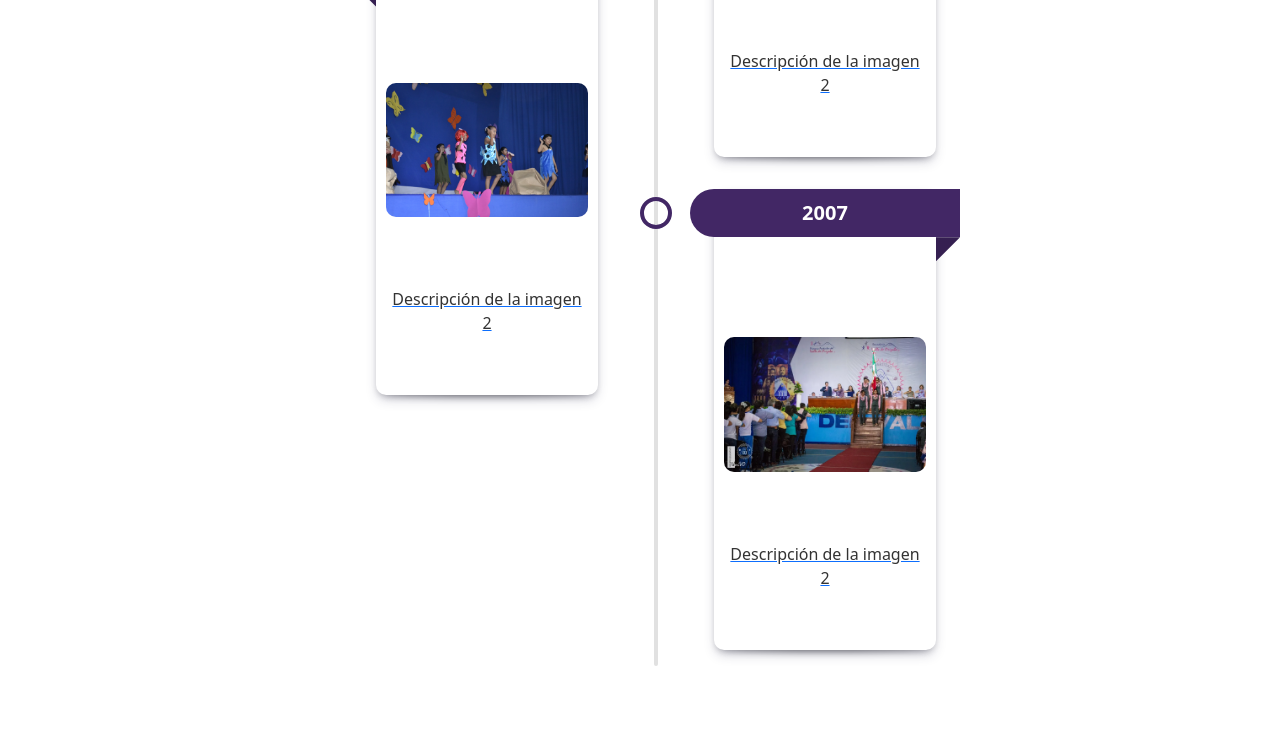
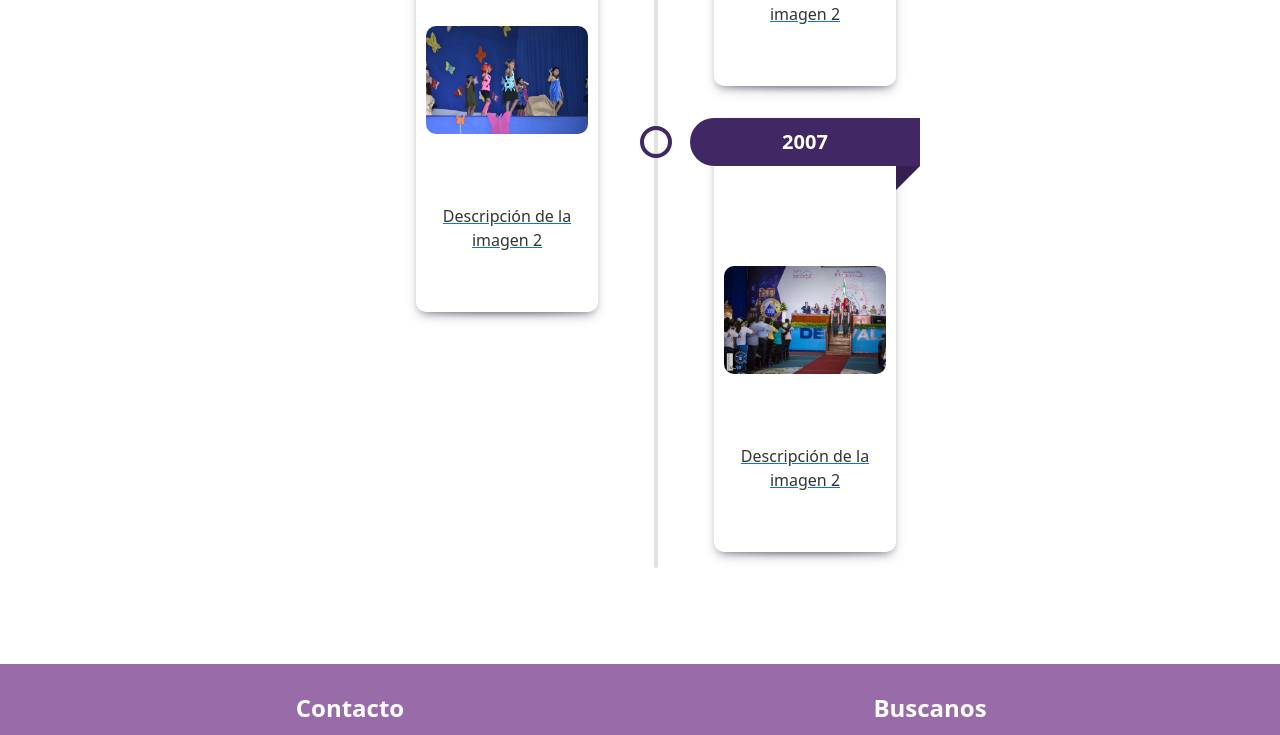
Before and after one commit to XALEX14410/univo-servicio, a PHP site: page /univo-servicio/preparatoria/nosotros/galeria.html in a window 1280 px wide. Shown: the part 1302-2037 px from the top of the page. Run offline with PHP 8.4, Linux system fonts and the light colour scheme; some libraries are stand-ins or nearby versions.

Commit message:
correciones con el padding

```diff
--- a/preparatoria/css/conatainer.css
+++ b/preparatoria/css/conatainer.css
@@ -6,7 +6,7 @@
     /* border: 10px solid black; */
     background: white;
     /* background: #4e54c8; */
-    padding: 80px 0 80px 0px;
+    padding: 80px;
     margin-bottom: 80px;
 
     transform: translateY(100px);
--- a/preparatoria/css/linea_del_tiempo_galery.css
+++ b/preparatoria/css/linea_del_tiempo_galery.css
@@ -260,6 +260,9 @@ ul.timeline li .descr::before {
 
 /* Estilos responsivos */
 @media (max-width: 768px) {
+  .contenido{
+    padding: 80px 0 80px 0;
+  }
     ul.timeline{
         width: 98%;
     }
```
